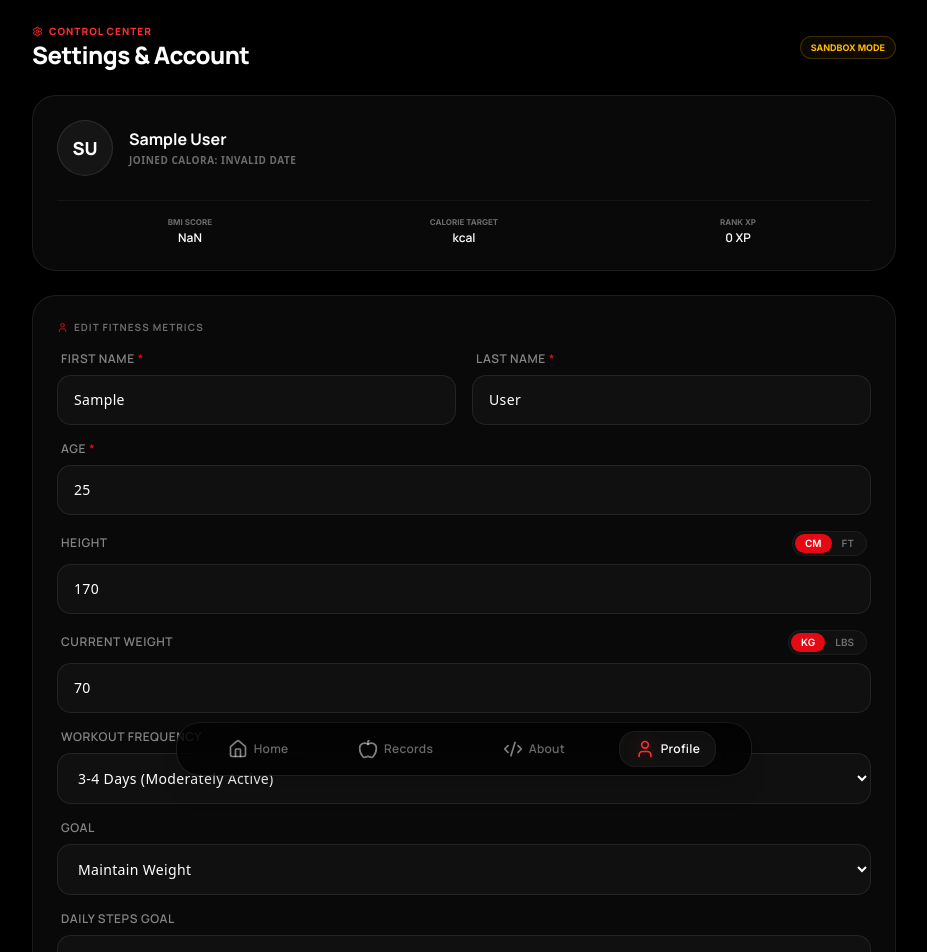
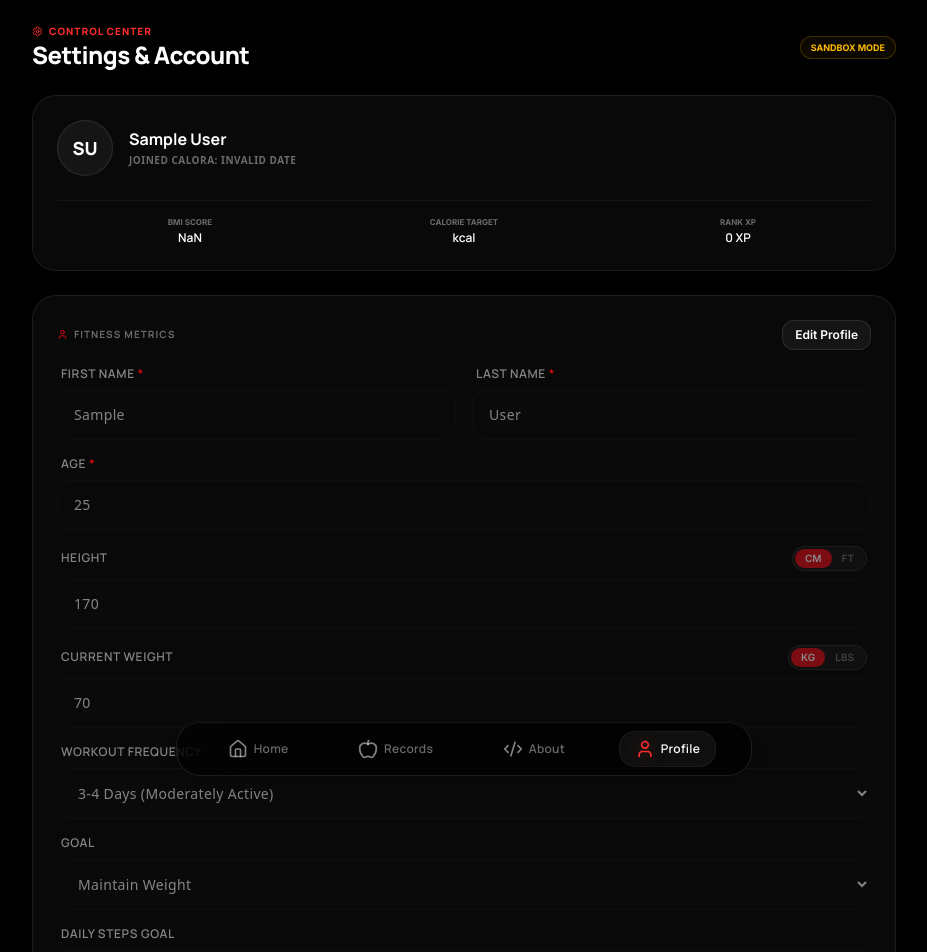
Before and after one commit to aditya-vrm/Calora, a Next.js app: page /profile in a window 1280 px wide. Shown: the top 952 px of the page, without its empty margins (176-1103 px from the left). Built offline with nearby package versions, Linux system fonts and the light colour scheme; no server answers; sample sign-in values are in the browser's storage.

Commit message:
added toggleable edit mode in profile section

```diff
--- a/src/app/globals.css
+++ b/src/app/globals.css
@@ -77,6 +77,13 @@ body {
   box-shadow: 0 0 15px 0 rgba(229, 9, 20, 0.2);
 }
 
+.glass-input:disabled {
+  opacity: 0.5;
+  cursor: not-allowed;
+  background: rgba(255, 255, 255, 0.01);
+  border-color: rgba(255, 255, 255, 0.04);
+}
+
 /* Custom Hide Scrollbar classes */
 .no-scrollbar::-webkit-scrollbar {
   display: none;
--- a/src/app/profile/page.js
+++ b/src/app/profile/page.js
@@ -17,6 +17,7 @@ export default function ProfilePage() {
   const { records } = useApp();
 
   // Edit states
+  const [isEditing, setIsEditing] = useState(false);
   const [firstName, setFirstName] = useState('');
   const [lastName, setLastName] = useState('');
   const [age, setAge] = useState('');
@@ -92,6 +93,34 @@ export default function ProfilePage() {
     );
   }
 
+  const resetForm = () => {
+    if (user) {
+      setFirstName(user.firstName || '');
+      setLastName(user.lastName || '');
+      setAge(user.age || 25);
+      setHeightUnit(user.heightUnit || 'cm');
+      setWeightUnit(user.weightUnit || 'kg');
+
+      const h = user.height || 170;
+      setHeightCm(h);
+      const ftIn = cmToFeetIn(h);
+      setHeightFt(ftIn.feet);
+      setHeightIn(ftIn.inches);
+
+      const w = user.weight || 70;
+      if (user.weightUnit === 'lbs') {
+        setWeightVal(kgToLbs(w));
+      } else {
+        setWeightVal(w);
+      }
+
+      setWorkoutFrequency(user.workoutFrequency || '3-4');
+      setGoal(user.goal || 'maintain');
+      setTargetSteps(user.targetSteps || 10000);
+    }
+    setIsEditing(false);
+  };
+
   const handleHeightUnitChange = (newUnit) => {
     if (newUnit === heightUnit) return;
     setHeightUnit(newUnit);
@@ -145,6 +174,7 @@ export default function ProfilePage() {
     setSaving(false);
     if (res.success) {
       setSuccess('Profile updated successfully.');
+      setIsEditing(false);
       setTimeout(() => setSuccess(''), 3000);
     } else {
       setError(res.error || 'Failed to update profile.');
@@ -274,10 +304,21 @@ export default function ProfilePage() {
 
       {/* Edit Profile Form */}
       <GlassCard className="border-white/5 p-6">
-        <span className="font-manrope text-[10px] font-bold text-white/40 uppercase tracking-widest mb-4 block flex items-center gap-1.5">
+        <div className="flex justify-between items-center mb-4">
+          <span className="font-manrope text-[10px] font-bold text-white/40 uppercase tracking-widest block flex items-center gap-1.5">
             <User size={11} className="text-accent-red" />
-          Edit Fitness Metrics
+            Fitness Metrics
           </span>
+          {!isEditing && (
+            <button
+              type="button"
+              onClick={() => setIsEditing(true)}
+              className="text-xs px-3 py-1.5 rounded-xl bg-white/5 border border-white/10 hover:bg-white/10 hover:border-white/20 text-white transition-all font-semibold flex items-center gap-1 focus:outline-none"
+            >
+              Edit Profile
+            </button>
+          )}
+        </div>
 
         <form onSubmit={handleSaveProfile} className="flex flex-col gap-4">
           <div className="flex gap-4">
@@ -286,12 +327,14 @@ export default function ProfilePage() {
               value={firstName}
               onChange={(e) => setFirstName(e.target.value)}
               required
+              disabled={!isEditing}
             />
             <Input
               label="Last Name"
               value={lastName}
               onChange={(e) => setLastName(e.target.value)}
               required
+              disabled={!isEditing}
             />
           </div>
 
@@ -301,6 +344,7 @@ export default function ProfilePage() {
             value={age}
             onChange={(e) => setAge(Math.max(1, parseInt(e.target.value, 10) || ''))}
             required
+            disabled={!isEditing}
           />
 
           {/* Height input with units */}
@@ -312,19 +356,21 @@ export default function ProfilePage() {
               <div className="flex bg-white/3 rounded-full p-0.5 border border-white/5">
                 <button
                   type="button"
+                  disabled={!isEditing}
                   onClick={() => handleHeightUnitChange('cm')}
                   className={`px-2.5 py-0.5 rounded-full text-[10px] font-semibold transition-all ${
                     heightUnit === 'cm' ? 'bg-accent-red text-white' : 'text-white/40'
-                  }`}
+                  } ${!isEditing ? 'opacity-50 cursor-not-allowed' : ''}`}
                 >
                   CM
                 </button>
                 <button
                   type="button"
+                  disabled={!isEditing}
                   onClick={() => handleHeightUnitChange('ft')}
                   className={`px-2.5 py-0.5 rounded-full text-[10px] font-semibold transition-all ${
                     heightUnit === 'ft' ? 'bg-accent-red text-white' : 'text-white/40'
-                  }`}
+                  } ${!isEditing ? 'opacity-50 cursor-not-allowed' : ''}`}
                 >
                   FT
                 </button>
@@ -337,6 +383,7 @@ export default function ProfilePage() {
                 value={heightCm}
                 onChange={(e) => setHeightCm(Math.max(1, parseInt(e.target.value, 10) || ''))}
                 required
+                disabled={!isEditing}
               />
             ) : (
               <div className="flex gap-4">
@@ -345,12 +392,14 @@ export default function ProfilePage() {
                   type="number"
                   value={heightFt}
                   onChange={(e) => setHeightFt(Math.max(0, parseInt(e.target.value, 10) || ''))}
+                  disabled={!isEditing}
                 />
                 <Input
                   label="Inches"
                   type="number"
                   value={heightIn}
                   onChange={(e) => setHeightIn(Math.max(0, Math.min(11, parseInt(e.target.value, 10) || '')))}
+                  disabled={!isEditing}
                 />
               </div>
             )}
@@ -365,19 +414,21 @@ export default function ProfilePage() {
               <div className="flex bg-white/3 rounded-full p-0.5 border border-white/5">
                 <button
                   type="button"
+                  disabled={!isEditing}
                   onClick={() => handleWeightUnitChange('kg')}
                   className={`px-2.5 py-0.5 rounded-full text-[10px] font-semibold transition-all ${
                     weightUnit === 'kg' ? 'bg-accent-red text-white' : 'text-white/40'
-                  }`}
+                  } ${!isEditing ? 'opacity-50 cursor-not-allowed' : ''}`}
                 >
                   KG
                 </button>
                 <button
                   type="button"
+                  disabled={!isEditing}
                   onClick={() => handleWeightUnitChange('lbs')}
                   className={`px-2.5 py-0.5 rounded-full text-[10px] font-semibold transition-all ${
                     weightUnit === 'lbs' ? 'bg-accent-red text-white' : 'text-white/40'
-                  }`}
+                  } ${!isEditing ? 'opacity-50 cursor-not-allowed' : ''}`}
                 >
                   LBS
                 </button>
@@ -389,6 +440,7 @@ export default function ProfilePage() {
               value={weightVal}
               onChange={(e) => setWeightVal(Math.max(1, parseFloat(e.target.value) || ''))}
               required
+              disabled={!isEditing}
             />
           </div>
 
@@ -400,7 +452,10 @@ export default function ProfilePage() {
             <select
               value={workoutFrequency}
               onChange={(e) => setWorkoutFrequency(e.target.value)}
-              className="w-full py-3.5 px-4 glass-input text-sm font-sans tracking-wide"
+              disabled={!isEditing}
+              className={`w-full py-3.5 px-4 glass-input text-sm font-sans tracking-wide ${
+                !isEditing ? 'opacity-60 cursor-not-allowed' : ''
+              }`}
             >
               <option value="0" className="bg-black">0 Days (Sedentary)</option>
               <option value="1-2" className="bg-black">1-2 Days (Lightly Active)</option>
@@ -418,7 +473,10 @@ export default function ProfilePage() {
             <select
               value={goal}
               onChange={(e) => setGoal(e.target.value)}
-              className="w-full py-3.5 px-4 glass-input text-sm font-sans tracking-wide"
+              disabled={!isEditing}
+              className={`w-full py-3.5 px-4 glass-input text-sm font-sans tracking-wide ${
+                !isEditing ? 'opacity-60 cursor-not-allowed' : ''
+              }`}
             >
               <option value="lose" className="bg-black">Lose Fat</option>
               <option value="maintain" className="bg-black">Maintain Weight</option>
@@ -437,16 +495,29 @@ export default function ProfilePage() {
               value={targetSteps}
               onChange={(e) => setTargetSteps(Math.max(1000, parseInt(e.target.value, 10) || ''))}
               required
+              disabled={!isEditing}
             />
           </div>
 
+          {isEditing && (
+            <div className="flex gap-3 mt-4">
+              <Button
+                type="button"
+                variant="secondary"
+                onClick={resetForm}
+                className="w-1/2 py-3.5 text-sm font-bold"
+              >
+                Cancel
+              </Button>
               <Button
                 type="submit"
                 loading={saving}
-            className="w-full mt-4 py-3.5 text-sm font-bold shadow-lg shadow-accent-red/10 bg-gradient-to-r from-accent-red to-accent-red-hover"
+                className="w-1/2 py-3.5 text-sm font-bold shadow-lg shadow-accent-red/10 bg-gradient-to-r from-accent-red to-accent-red-hover"
               >
-            Update Profile Targets
+                Save Changes
               </Button>
+            </div>
+          )}
         </form>
       </GlassCard>
 
```
Lines whose indentation alone changed are shown as unchanged.
